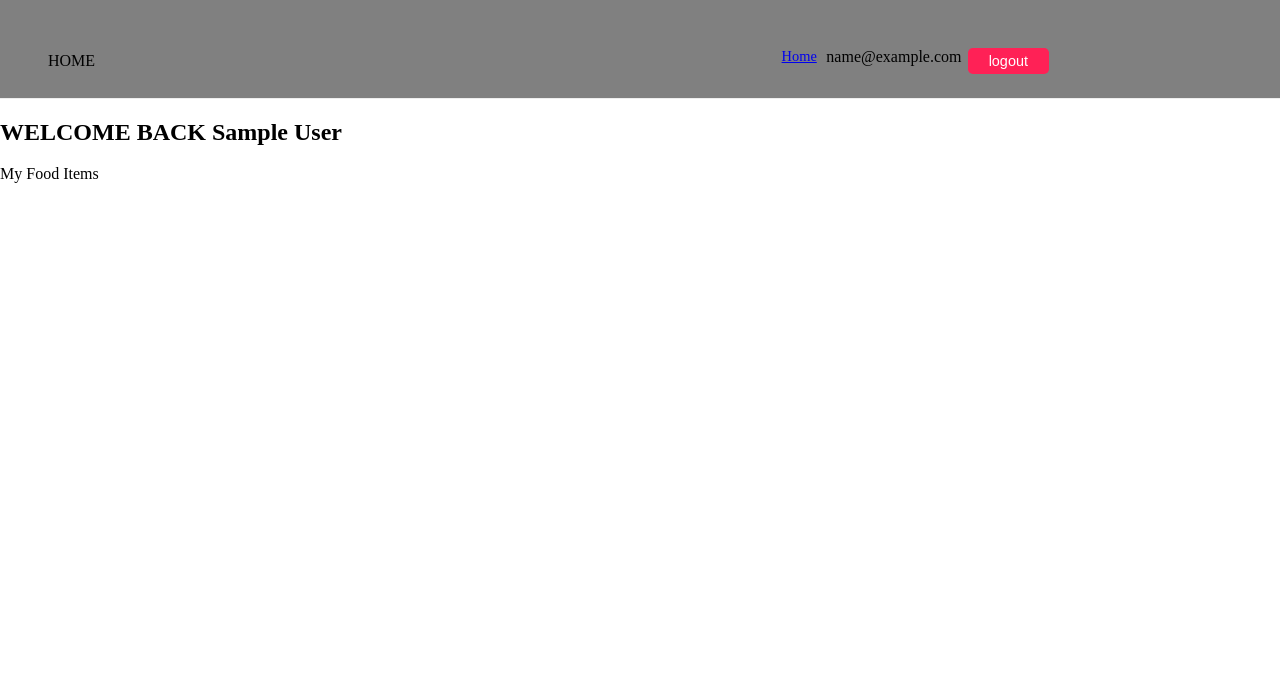
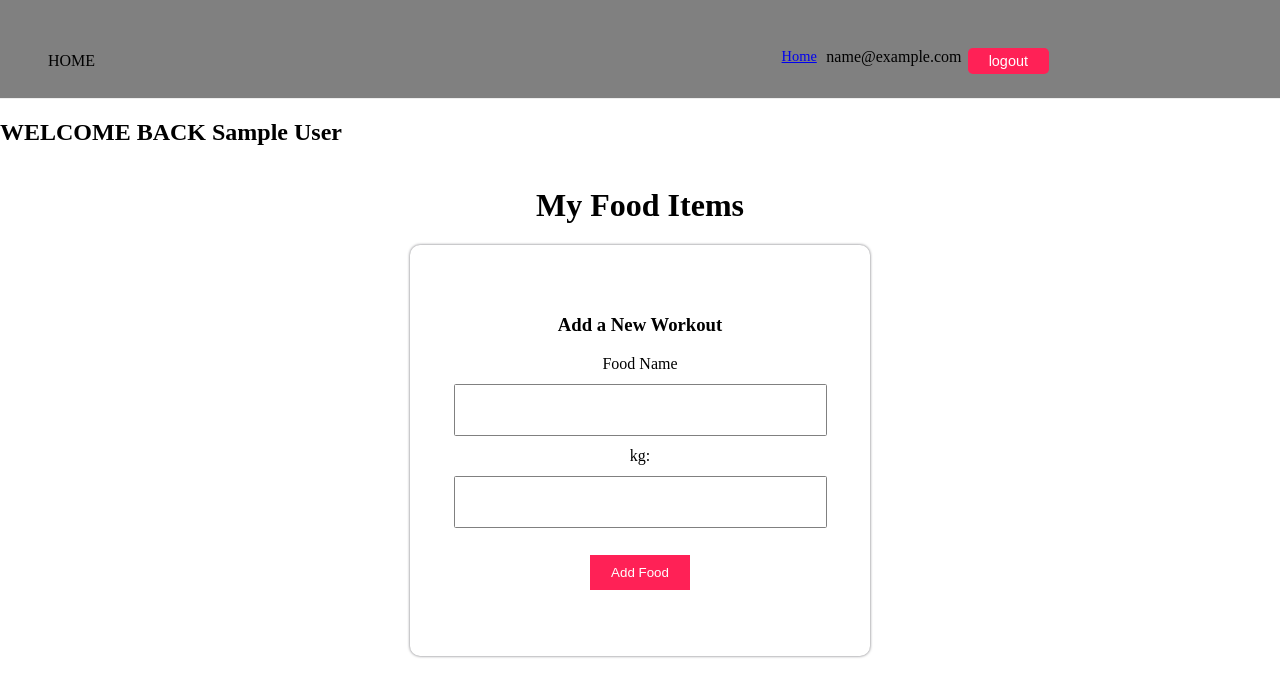
Before and after one commit to bimbo-ade/MERN, a React (Create React App) app in the folder frontend/frontend/: page / in a window 1280 px wide. Shown: the top 696 px of the page. Built offline with nearby package versions, Linux system fonts and the light colour scheme; sample sign-in values are in the browser's storage.

Commit message:
food component

```diff
--- a/frontend/frontend/src/components/FoodIngredients.jsx
+++ b/frontend/frontend/src/components/FoodIngredients.jsx
@@ -1,7 +1,86 @@
-import React from "react";
+import { useState } from "react";
+import styled from "styled-components";
 
 const FoodIngredients = () => {
-  return <div>My Food Items</div>;
+  const [title, setTitle] = useState("");
+  const [load, setLoad] = useState("");
+  const [error, setError] = useState(null);
+  const [emptyFields, setEmptyFields] = useState([]);
+
+  return (
+    <Div>
+      <h1>My Food Items</h1>
+      <div className="cont">
+        <form className="create">
+          <h3>Add a New Workout</h3>
+
+          <label>Food Name</label>
+          <input
+            type="text"
+            onChange={(e) => setTitle(e.target.value)}
+            value={title}
+          />
+
+          <label>kg:</label>
+          <input
+            type="number"
+            onChange={(e) => setLoad(e.target.value)}
+            value={load}
+          />
+
+          <button>Add Food</button>
+          {error && <div className="error">{error}</div>}
+        </form>
+      </div>
+    </Div>
+  );
 };
 
+const Div = styled.div`
+  width: 100%;
+  margin-bottom: 20px;
+  text-align: center;
+  display: flex;
+  flex-direction: column;
+  justify-content: center;
+  align-items: center;
+  .cont {
+    text-align: center;
+    height: auto;
+    width: 390px;
+    background-color: rgba(255, 255, 255, 0.13);
+    border-radius: 10px;
+    backdrop-filter: blur(4px);
+    box-shadow: 0 0 3px rgba(8, 7, 16, 0.6);
+    padding: 50px 35px;
+  }
+  input {
+    height: 50px;
+    width: 90%;
+    padding: 0 10px;
+    font-size: 1rem;
+    margin: 0.7rem auto;
+    outline: none;
+    color: black;
+    border: 1px solid gray;
+    border-radius: 0.1rem;
+  }
+  button {
+    background-color: #ff2156;
+    color: white;
+    border: 0;
+    padding: 0.6rem 1.3rem;
+    margin: 1rem 0;
+  }
+  h2 {
+    // margin-top: 2rem;
+    color: white;
+  }
+  p {
+    color: white;
+    padding-top: 0.3rem;
+    font-size: 0.8rem;
+  }
+`;
+
 export default FoodIngredients;
```
